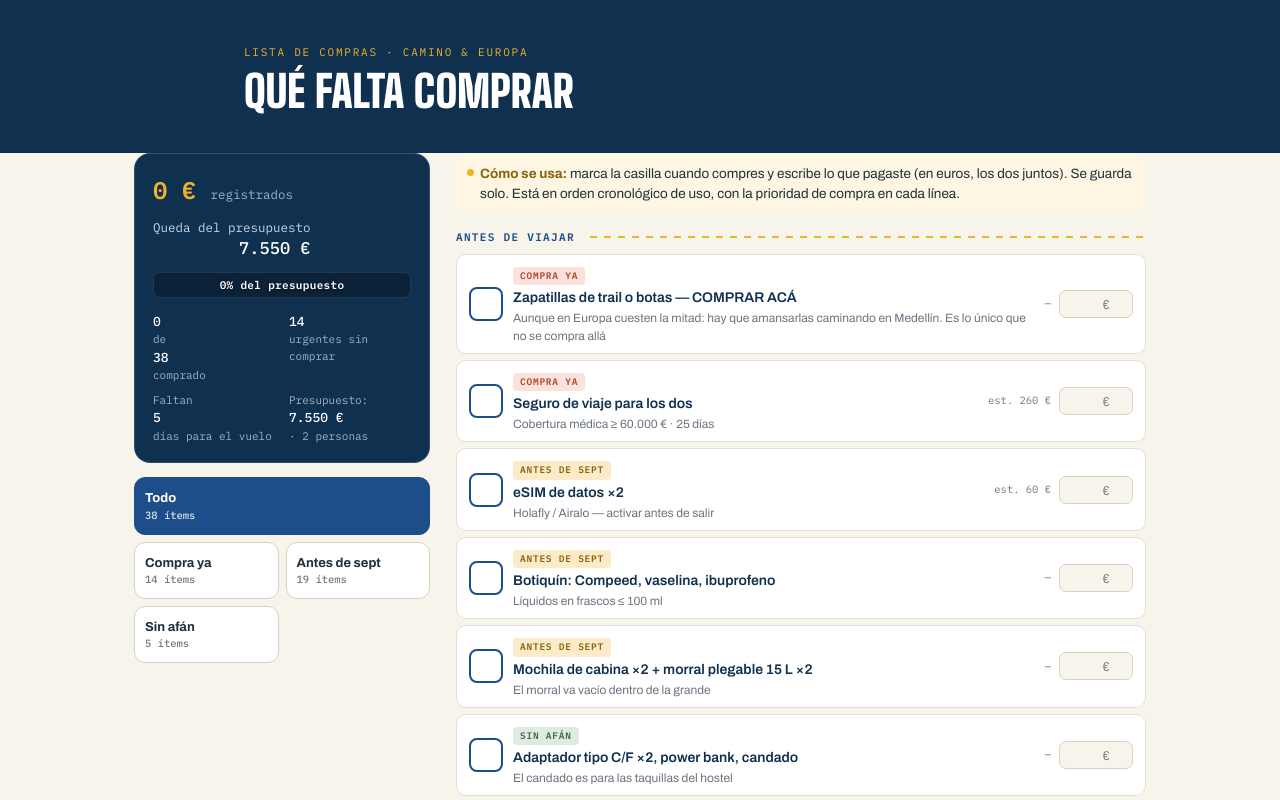
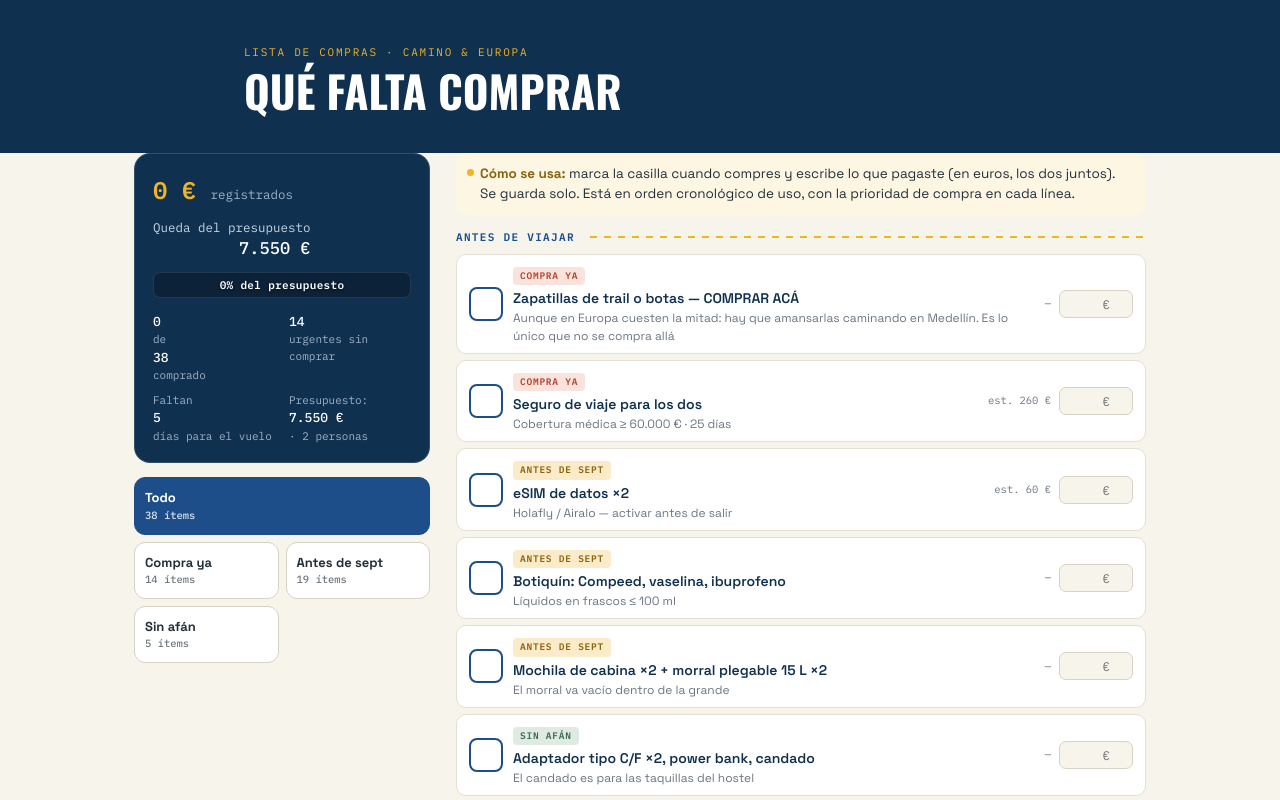
Before and after one commit to tavo379/caa-2.0, an Astro site in the folder apps/lab/: page /viaje in a window 1280 px wide. Shown: the top 800 px of the page. Built offline with nearby package versions, Linux system fonts and the light colour scheme; Astro itself is replaced by a stand-in of ours; no server answers; the database is empty.

Commit message:
fix(lab): sustitutos de fuente mas fieles a los pedidos por el usuario
American Grotesk Compressed, ABC Monument Grotesk y ABC Arizona Flare
son de pago (Klim y ABC Dinamo) y no estan en Google Fonts. En vez de
mi eleccion anterior mas arbitraria, uso las alternativas gratuitas
mas citadas como parecidas:
- Oswald para titulos (deriva del mismo linaje Franklin
  Gothic/Alternate Gothic que American Grotesk Compressed)
- Space Grotesk para cuerpo/botones (citado como el ~80% de
  similitud mas cercano a Monument Grotesk en Google Fonts)
- Marcellus para el nav (serifa con terminales acampanados, el
  rasgo distintivo de Arizona Flare)

Co-Authored-By: Claude Sonnet 5 <noreply@anthropic.com>
Claude-Session: https://claude.ai/code/session_01FKaf4kxDn1uvFLEVPW5nfP

```diff
--- a/apps/lab/src/pages/guia-viaje.astro
+++ b/apps/lab/src/pages/guia-viaje.astro
@@ -4,7 +4,7 @@
 <meta charset="UTF-8">
 <meta name="viewport" content="width=device-width, initial-scale=1.0">
 <title>Camino & Europa · Guía definitiva · 6–30 sep 2026</title>
-<link href="https://fonts.googleapis.com/css2?family=Big+Shoulders+Display:wght@600;700;800;900&family=Fraunces:opsz,wght@9..144,500;9..144,600&family=Archivo:wght@400;500;600;700&family=IBM+Plex+Mono:wght@400;500&display=swap" rel="stylesheet">
+<link href="https://fonts.googleapis.com/css2?family=Oswald:wght@500;600;700&family=Marcellus&family=Space+Grotesk:wght@400;500;600;700&family=IBM+Plex+Mono:wght@400;500&display=swap" rel="stylesheet">
 <style is:global>
 :root{
   --azul:#1D4E89;--azul-osc:#10304F;--amarillo:#F0B429;--papel:#F7F4EC;--negro:#1f2528;
@@ -13,7 +13,7 @@
 *{box-sizing:border-box;margin:0;padding:0}
 html{scroll-behavior:smooth}
 img,table{max-width:100%}
-body{font-family:'Archivo',system-ui,sans-serif;background:var(--papel);color:var(--tinta);line-height:1.6;font-size:16px;overflow-x:hidden}
+body{font-family:'Space Grotesk',system-ui,sans-serif;background:var(--papel);color:var(--tinta);line-height:1.6;font-size:16px;overflow-x:hidden}
 .wrap{max-width:740px;margin:0 auto;padding:0 18px}
 
 /* ===== SHELL — sidebar nav + content; header/footer stay outside so they can go full-bleed ===== */
@@ -41,7 +41,7 @@ header{position:relative;overflow:hidden;isolation:isolate;color:#fff;padding:64
 .hero-scrim{position:absolute;inset:0;z-index:1;background:linear-gradient(180deg,rgba(16,48,79,0) 0%,rgba(16,48,79,.05) 40%,rgba(16,48,79,.55) 78%,rgba(16,48,79,.82) 100%)}
 header .wrap{position:relative;z-index:2;width:100%}
 .eyebrow{font-family:'IBM Plex Mono',monospace;font-size:12px;letter-spacing:.18em;text-transform:uppercase;color:var(--amarillo);margin-bottom:14px;text-shadow:0 1px 3px rgba(0,0,0,.85),0 2px 14px rgba(0,0,0,.55)}
-h1{font-family:'Big Shoulders Display',sans-serif;font-weight:900;text-transform:uppercase;letter-spacing:.005em;font-size:clamp(44px,9vw,96px);line-height:.92;margin-bottom:18px;text-wrap:balance;text-shadow:0 2px 6px rgba(0,0,0,.5),0 4px 24px rgba(0,0,0,.4)}
+h1{font-family:'Oswald',sans-serif;font-weight:700;text-transform:uppercase;letter-spacing:.005em;font-size:clamp(44px,9vw,96px);line-height:.92;margin-bottom:18px;text-wrap:balance;text-shadow:0 2px 6px rgba(0,0,0,.5),0 4px 24px rgba(0,0,0,.4)}
 .sub{color:#F2F6FA;max-width:56ch;font-size:16px;text-shadow:0 1px 3px rgba(0,0,0,.7),0 2px 14px rgba(0,0,0,.45)}
 .hero-datos{display:flex;flex-wrap:wrap;gap:9px;margin-top:28px}
 .dato{background:var(--negro);border-radius:0;padding:6px 13px;font-family:'IBM Plex Mono',monospace;font-size:12px}
@@ -55,7 +55,7 @@ nav a{
   flex:0 0 auto;
   padding:8px 16px;
   border-radius:0;
-  font-family:'Fraunces',serif;
+  font-family:'Marcellus',serif;
   font-weight:600;
   font-size:13px;
   letter-spacing:.03em;
@@ -76,10 +76,10 @@ nav a.active:hover{color:#fff}
 
 section{padding:56px 0 12px}
 @media (min-width:960px){section{padding:64px 0 12px}}
-h2{font-family:'Big Shoulders Display',sans-serif;font-weight:800;font-size:clamp(28px,6vw,40px);line-height:1;color:var(--azul-osc);margin-bottom:8px}
+h2{font-family:'Oswald',sans-serif;font-weight:700;font-size:clamp(28px,6vw,40px);line-height:1;color:var(--azul-osc);margin-bottom:8px}
 .kicker{font-family:'IBM Plex Mono',monospace;font-size:11.5px;letter-spacing:.16em;text-transform:uppercase;color:var(--gris);margin-bottom:4px}
 .lead{color:#42505E;margin-bottom:22px;max-width:62ch}
-h3{font-family:'Big Shoulders Display',sans-serif;font-weight:700;font-size:22px;color:var(--azul);margin:24px 0 8px}
+h3{font-family:'Oswald',sans-serif;font-weight:700;font-size:22px;color:var(--azul);margin:24px 0 8px}
 p{margin-bottom:12px}
 ul{margin:0 0 14px 20px}
 li{margin-bottom:7px}
@@ -97,7 +97,7 @@ strong{color:var(--azul-osc)}
 /* ===== ITINERARIO agrupado por tramo ===== */
 .leg{border:1px solid #E4DFD2;border-radius:16px;margin-bottom:14px;background:var(--blanco);overflow:hidden}
 .leg + .leg{margin-top:0}
-.leg summary{list-style:none;cursor:pointer;display:flex;align-items:center;gap:12px;padding:15px 18px;font-family:'Big Shoulders Display',sans-serif;font-weight:700;font-size:20px;color:var(--azul-osc)}
+.leg summary{list-style:none;cursor:pointer;display:flex;align-items:center;gap:12px;padding:15px 18px;font-family:'Oswald',sans-serif;font-weight:700;font-size:20px;color:var(--azul-osc)}
 .leg summary::-webkit-details-marker{display:none}
 .leg summary .dot{width:10px;height:10px;border-radius:50%;flex-shrink:0}
 .leg-espana .dot{background:var(--amarillo)}
@@ -128,7 +128,7 @@ strong{color:var(--azul-osc)}
 .etapa{position:relative;padding:0 0 18px 52px}
 .mojon{position:absolute;left:0;top:0;width:37px;height:37px;border-radius:9px 9px 12px 12px;background:var(--azul);color:var(--amarillo);
   display:flex;align-items:center;justify-content:center;font-family:'IBM Plex Mono',monospace;font-size:12px;box-shadow:0 2px 0 var(--azul-osc)}
-.etapa h4{font-family:'Big Shoulders Display',sans-serif;font-size:18px;font-weight:700;color:var(--azul-osc)}
+.etapa h4{font-family:'Oswald',sans-serif;font-size:18px;font-weight:700;color:var(--azul-osc)}
 .etapa .km{font-family:'IBM Plex Mono',monospace;font-size:12px;color:var(--verde);font-weight:500}
 .etapa p{font-size:14px;color:#4A5763;margin:2px 0 0}
 
@@ -140,12 +140,12 @@ strong{color:var(--azul-osc)}
 .ciudad-media img{width:100%;height:100%;object-fit:cover;display:block;border-radius:0}
 .ciudad-meta{padding:16px 0 0}
 .ciudad-meta .cd{font-family:'IBM Plex Mono',monospace;font-size:10.5px;color:var(--azul);letter-spacing:.12em;text-transform:uppercase;display:block;margin-bottom:4px}
-.ciudad-meta h3{margin:0;color:var(--azul-osc);font-family:'Big Shoulders Display',sans-serif;font-weight:800;font-size:26px}
+.ciudad-meta h3{margin:0;color:var(--azul-osc);font-family:'Oswald',sans-serif;font-weight:700;font-size:26px}
 
 .tabs{display:flex;gap:20px;padding:16px 0 0;border-bottom:1px solid #E4DFD2;flex-wrap:wrap}
 .tab-input{position:absolute;opacity:0;width:1px;height:1px;overflow:hidden}
 .tab-icon{width:15px;height:15px;flex-shrink:0;fill:none;stroke:currentColor;stroke-width:1.7;stroke-linecap:round;stroke-linejoin:round;vertical-align:-3px;margin-right:6px}
-.tab-label{cursor:pointer;display:inline-flex;align-items:center;font-family:'Archivo',sans-serif;font-size:12.5px;font-weight:600;letter-spacing:.03em;text-transform:uppercase;padding:0 0 10px;margin-bottom:-1px;color:var(--gris);border-bottom:2px solid transparent;border-radius:0;transition:color .15s,border-color .15s}
+.tab-label{cursor:pointer;display:inline-flex;align-items:center;font-family:'Space Grotesk',sans-serif;font-size:12.5px;font-weight:600;letter-spacing:.03em;text-transform:uppercase;padding:0 0 10px;margin-bottom:-1px;color:var(--gris);border-bottom:2px solid transparent;border-radius:0;transition:color .15s,border-color .15s}
 .tab-input:checked + .tab-label{color:var(--tinta)}
 .tab-input:focus-visible + .tab-label{outline:2px solid var(--amarillo);outline-offset:2px}
 .tab-ver:checked + .tab-label{color:var(--azul);border-color:var(--azul)}
@@ -168,7 +168,7 @@ td{padding:9px 12px;border-bottom:1px solid #EEE9DC;vertical-align:top}
 tr:last-child td{border-bottom:none}
 
 footer{background:var(--negro);color:#B8BEC2;text-align:center;padding:56px 18px 44px;font-size:13px;margin-top:72px}
-footer b{color:var(--amarillo);font-family:'Big Shoulders Display',sans-serif;font-weight:800;font-size:20px}
+footer b{color:var(--amarillo);font-family:'Oswald',sans-serif;font-weight:700;font-size:20px}
 .credits{max-width:640px;margin:26px auto 0;font-family:'IBM Plex Mono',monospace;font-size:10.5px;line-height:1.9;color:#8B9296;text-align:left}
 .credits summary{cursor:pointer;text-align:center;color:#B8BEC2;list-style:none}
 .credits summary::-webkit-details-marker{display:none}
--- a/apps/lab/src/pages/viaje.astro
+++ b/apps/lab/src/pages/viaje.astro
@@ -4,20 +4,20 @@
 <meta charset="UTF-8">
 <meta name="viewport" content="width=device-width, initial-scale=1.0">
 <title>Tracker de compras · Europa 6–30 sep 2026</title>
-<link href="https://fonts.googleapis.com/css2?family=Big+Shoulders+Display:wght@600;700;800;900&family=Fraunces:opsz,wght@9..144,500;9..144,600&family=Archivo:wght@400;500;600;700&family=IBM+Plex+Mono:wght@400;500;600&display=swap" rel="stylesheet">
+<link href="https://fonts.googleapis.com/css2?family=Oswald:wght@500;600;700&family=Space+Grotesk:wght@400;500;600;700&family=IBM+Plex+Mono:wght@400;500;600&display=swap" rel="stylesheet">
 <style is:global>
 :root{
   --azul:#1D4E89;--azul-osc:#10304F;--amarillo:#F0B429;--papel:#F7F4EC;--negro:#1f2528;
   --tinta:#22303C;--verde:#3E6B4F;--rojo:#B4432D;--gris:#6B7580;--blanco:#fff;
 }
 *{box-sizing:border-box;margin:0;padding:0}
-body{font-family:'Archivo',system-ui,sans-serif;background:var(--papel);color:var(--tinta);line-height:1.5;font-size:15px;overflow-x:hidden}
+body{font-family:'Space Grotesk',system-ui,sans-serif;background:var(--papel);color:var(--tinta);line-height:1.5;font-size:15px;overflow-x:hidden}
 .wrap{max-width:820px;margin:0 auto;padding:0 14px}
 
 /* ===== HERO / MASTHEAD ===== */
 header{background:var(--azul-osc);color:#fff;padding:44px 0 40px}
 .eyebrow{font-family:'IBM Plex Mono',monospace;font-size:11px;letter-spacing:.16em;text-transform:uppercase;color:var(--amarillo);margin-bottom:8px}
-h1{font-family:'Big Shoulders Display',sans-serif;font-weight:900;text-transform:uppercase;font-size:clamp(30px,7vw,44px);line-height:1}
+h1{font-family:'Oswald',sans-serif;font-weight:700;text-transform:uppercase;font-size:clamp(30px,7vw,44px);line-height:1}
 
 /* ===== LAYOUT — sidebar (panel + filtros) junto a la lista en desktop ===== */
 main{padding:36px 0 60px}
@@ -43,7 +43,7 @@ main.wrap{display:block}
 
 /* FILTROS — la acción principal, con más presencia */
 .filtros{margin-top:14px;display:grid;grid-template-columns:1fr 1fr;gap:7px}
-.fbtn{background:var(--blanco);border:1.5px solid #D8D2C4;color:var(--tinta);font-family:'Archivo',sans-serif;font-size:13px;font-weight:700;padding:12px 10px;border-radius:11px;cursor:pointer;line-height:1.25;text-align:left;transition:transform .12s,border-color .12s,background .12s,color .12s}
+.fbtn{background:var(--blanco);border:1.5px solid #D8D2C4;color:var(--tinta);font-family:'Space Grotesk',sans-serif;font-size:13px;font-weight:700;padding:12px 10px;border-radius:11px;cursor:pointer;line-height:1.25;text-align:left;transition:transform .12s,border-color .12s,background .12s,color .12s}
 .fbtn .fcount{display:block;font-family:'IBM Plex Mono',monospace;font-size:10.5px;font-weight:500;opacity:.65;margin-top:2px}
 .fbtn:hover{border-color:var(--azul);transform:translateY(-1px)}
 .fbtn:focus-visible{outline:2px solid var(--amarillo);outline-offset:2px}
```
